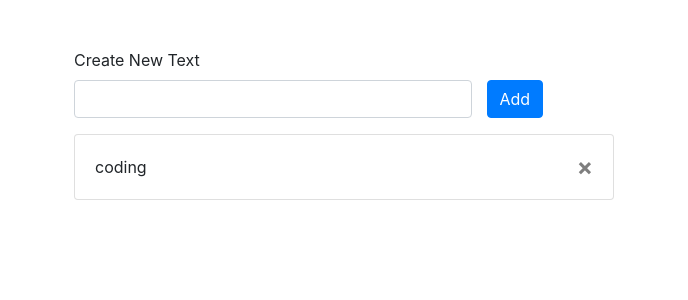
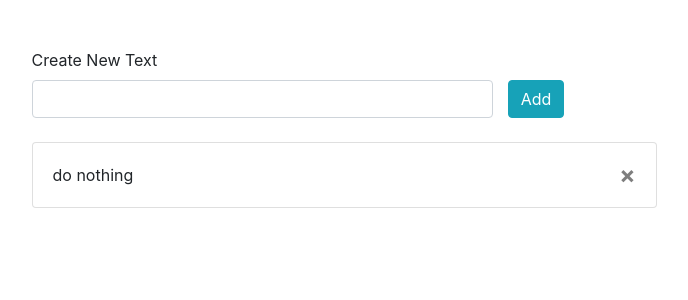
Before and after one commit to iverson52000/vue-django-todo, a Django app: page /tasks/ in a window 1280 px wide. Shown: the top 300 px of the page, without its empty margins (296-984 px from the left). Run offline with Django 3.2, Linux system fonts and the light colour scheme; some libraries are stand-ins or nearby versions.

Commit message:
added Vue instance

```diff
--- a/django_todo/urls.py
+++ b/django_todo/urls.py
@@ -18,5 +18,5 @@ from django.urls import path, include
 
 urlpatterns = [
     path('admin/', admin.site.urls),
-    path('tasks/', include('task.urls'))
+    path('', include('task.urls'))
 ]
--- /dev/null
+++ b/task/static/task/main.js
@@ -0,0 +1,7 @@
+var app = new Vue({
+	el: '#app',
+	delimiters: ["[[", "]]"],
+	data: {
+		task: 'do nothing'
+	},
+});
--- a/templates/base.html
+++ b/task/templates/task/base.html
@@ -5,13 +5,15 @@
 <html>
 <head>
 	<link rel="stylesheet" href="https://stackpath.bootstrapcdn.com/bootstrap/4.5.2/css/bootstrap.min.css" integrity="sha384-JcKb8q3iqJ61gNV9KGb8thSsNjpSL0n8PARn9HuZOnIxN0hoP+VmmDGMN5t9UJ0Z" crossorigin="anonymous">
-	<link rel="stylesheet" type="text/css" href="{% static "styles.css" %}">
 	<script src="https://cdn.jsdelivr.net/npm/vue/dist/vue.js"></script>
 	<script type="text/javascript" src="https://cdnjs.cloudflare.com/ajax/libs/axios/0.20.0/axios.min.js"></script>
+
+	{# custom css #}
+	<link rel="stylesheet" type="text/css" href="{% static 'task/styles.css' %}">
 	<title>Todo App</title>
 </head>
 <body>
-	<div class="container">
+	<div idclass="container">
 	    <div class="row">
 	        <div class="col-6 mx-auto mt-5">
 	        	{% block content %}
@@ -21,6 +23,6 @@
 	    </div>
 	</div>
 
-	<script type="text/javascript" src="{% static "main.js" %}"></script>
+	<script type="text/javascript" src="{% static 'task/main.js' %}"></script>
 </body>
 </html>
--- a/task/templates/task/tasks.html
+++ b/task/templates/task/tasks.html
@@ -1,4 +1,4 @@
-{% extends "base.html" %}
+{% extends "task/base.html" %}
 
 {% block content %}
 <div id="app">
@@ -9,16 +9,16 @@
             	<input type="text" class="form-control" />
             </div>
             <div class="d-flex flex-column">
-            	<button class="btn btn-primary mt-auto" type="button">Add</button>
+            	<button class="btn btn-info mt-auto" type="button">Add</button>
            	</div>
         </div>
     </form>
 
     <div>
-	    <div class="card">
+	    <div class="card mt-4">
 	        <div class="card-body">
-	        	coding
-	        	<button class="btn close" type="button" >
+	        	[[ task ]]
+	        	<button class="close" type="button" >
 	        		<span>&times;</span>
 	        	</button>
 	        </div>
--- a/task/urls.py
+++ b/task/urls.py
@@ -2,5 +2,5 @@ from django.urls import path
 from .views import *
 
 urlpatterns = [
-    path('', TaskView.as_view(), name='task_list.url')
+    path('tasks/', TaskView.as_view(), name='task_list.url')
 ]
```
Also changed, not shown: django_todo/settings.py (+4 -4 lines), static/styles.css (deleted), task/static/task/styles.css (added), 4 other files.
